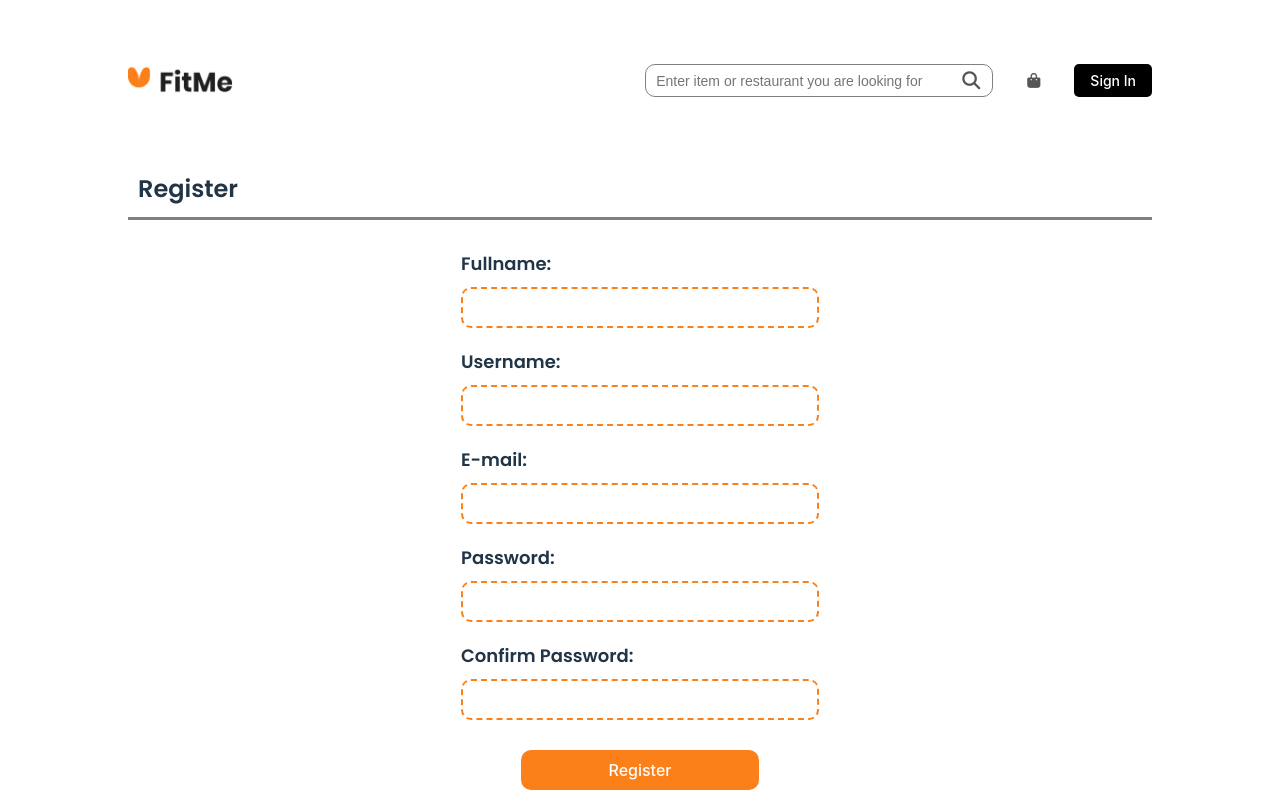
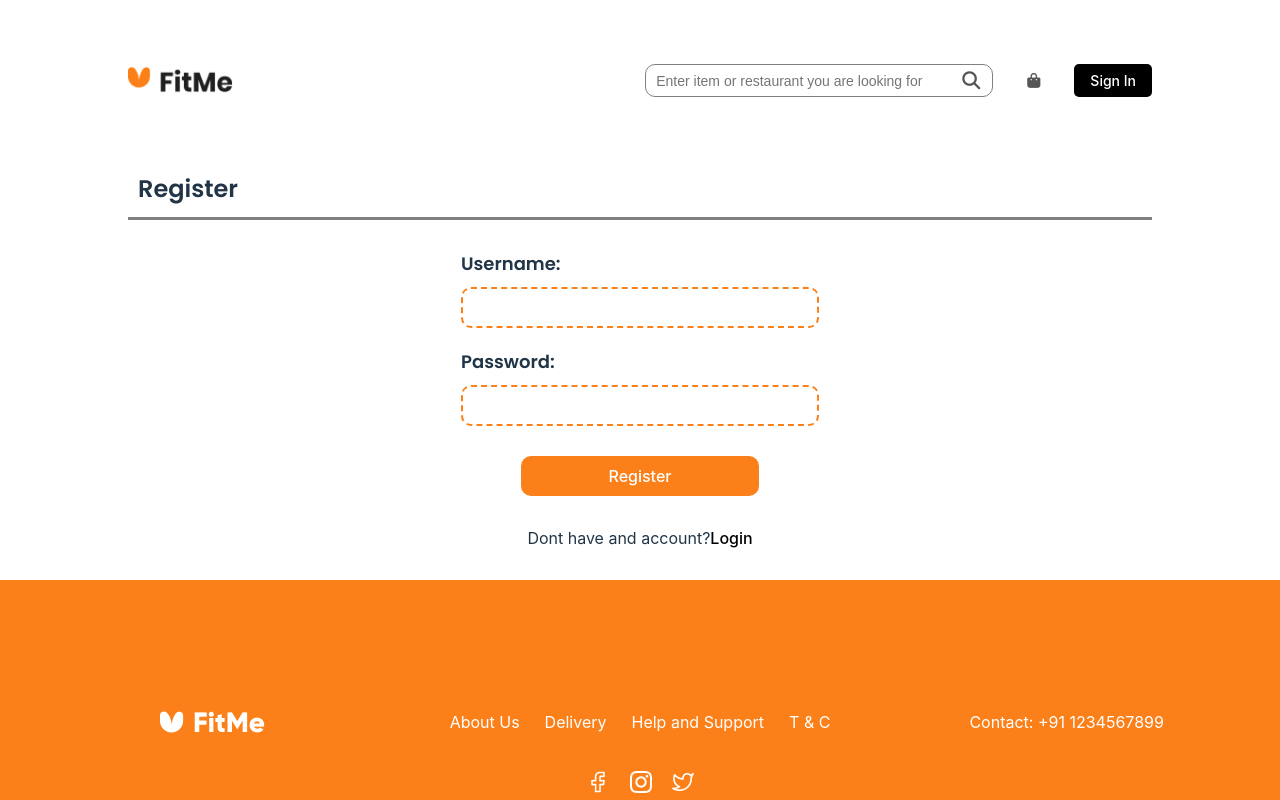
Before and after one commit to AndressaARodrigues/fitme, a React (Vite) app: page /register in a window 1280 px wide. Shown: the top 800 px of the page. Built offline with nearby package versions, Linux system fonts and the light colour scheme.

Commit message:
Ajustes Register

```diff
--- a/src/UI/Button.tsx
+++ b/src/UI/Button.tsx
@@ -2,13 +2,12 @@ import React from 'react';
 import './Button.css';
 
 interface ButtonProps {
-  onClick: () => void;
   children: React.ReactNode;
 }
 
-const Button: React.FC<ButtonProps> = ({ onClick, children }) => {
+const Button: React.FC<ButtonProps> = ({ children }) => {
   return (
-    <button className='ui-button' onClick={onClick}>
+    <button className='ui-button' >
       {children}
     </button>
   );
--- a/src/components/AuthForm.tsx
+++ b/src/components/AuthForm.tsx
@@ -52,7 +52,7 @@ const AuthForm: React.FC<AuthFormProps> = ({ title, successMessage, onSubmit, fi
                 />
               </div>
             ))}
-            <Button onClick={handleAuth}>{title}</Button>
+            <Button>{title}</Button>
           </form>
         )}
       </div>
--- a/src/pages/Home.tsx
+++ b/src/pages/Home.tsx
@@ -8,9 +8,9 @@ import ImageBanana from '../assets/banana.png';
 import ImageMaca from '../assets/maca.png';
 import RestaurantImage from '../assets/Restaurant1.png';
 import RestaurantCard from '../components/RestaurantCard';
-import './Home.css';
 import LoadingSpinner from '../components/LoadingSpinner';
 import OrangeText from '../UI/OrangeText';
+import './Home.css';
 
 interface Restaurant {
   node: {
--- a/src/pages/Login.tsx
+++ b/src/pages/Login.tsx
@@ -1,42 +1,41 @@
 import { useState } from 'react';
 import { NavLink } from 'react-router-dom';
 //import Axios from 'axios';
-import AuthForm from '../components/AuthForm';
 import Footer from '../components/Footer';
+import Button from '../UI/Button';
 import './Login.css';
 
 const Login: React.FC = () => {
-  const [username, setUsername] = useState('');
-  const [password, setPassword] = useState('');
-
-  const handleLogin = async() => {
-    // Lógica de autenticação para login
-
-  };
-
-  const fields = [
-    {
-      label: 'Usuário',
-      type: 'text',
-      value: username,
-      onChange: setUsername,
-    },
-    {
-      label: 'Senha',
-      type: 'password',
-      value: password,
-      onChange: setPassword,
-    },
-  ];
+  const [username, setUsername] = useState("");
+  const [password, setPassword] = useState("");
+  const buttonText = "Login";
 
   return (
     <>
-      <AuthForm
-        title="Login"
-        successMessage="Usuário logado com sucesso!"
-        onSubmit={handleLogin}
-        fields={fields}
-      />
+      <div className='containerTitle'>
+        <h2>Login</h2>
+      </div>
+      <div className='formContainer'>
+        <form>
+          <div className='formFieldsContainer'>
+            <label>Username:</label>
+            <input
+              type='text'
+              value={username}
+              onChange={(e) => setUsername(e.target.value)}
+            />
+           </div>
+          <div className='formFieldsContainer'>
+            <label>Password:</label>
+            <input
+              type='password'
+              value={password}
+              onChange={(e) => setPassword(e.target.value)}
+            />
+          </div>
+          <Button>{buttonText}</Button>
+        </form>
+      </div>
       <p className='register-message'>Dont have and account?<NavLink to="/register">Register</NavLink></p>
       <Footer/>
     </>
--- a/src/pages/Register.css
+++ b/src/pages/Register.css
@@ -11,3 +11,83 @@
       text-decoration: none;
       color:#000000;
   }
+
+  /* */
+
+  .containerTitle {
+    height: 56px;
+    margin: 0 8rem;
+    border-bottom: 3px solid #808080;
+    display: flex;
+    align-items: center;
+   /* width: 1093px;*/
+  }
+
+  h2 {
+    font-family: 'Poppins', sans-serif;
+    padding-left: 10px;
+  }
+
+  .formContainer {
+    padding-top: 20px;
+    display: flex;
+    justify-content: center;
+    align-items: center;
+  }
+
+  form {
+    display: flex;
+    flex-direction: column;
+  }
+
+  .formFieldsContainer {
+    display: flex;
+    align-items: flex-start;
+    flex-direction: column;
+    gap: 10px;
+    margin: 10px 0;
+  }
+
+  label {
+    font-family: 'Poppins', sans-serif;
+    font-size: 18px;
+  }
+
+  .formFieldsContainer input {
+    width: 350px;
+    height: 35px;
+    border-radius: 10px;
+    border: 2px dashed #fc8019;
+    outline: none;
+  }
+
+  @media (max-width: 1107px) {
+    .containerTitle {
+      margin: 0 4rem;
+    }
+  }
+
+  @media (max-width: 600px) {
+    .containerTitle {
+      margin: 0 2rem;
+    }
+  }
+
+  @media (max-width: 500px) {
+    .formFieldsContainer input {
+      width: 250px;
+    }
+
+    label {
+      font-size: 16px;
+    }
+  }
+
+  @media (max-width: 360px) {
+    .formFieldsContainer input {
+      width: 200px;
+    }
+    label {
+      font-size: 14px;
+    }
+  }
--- a/src/pages/Register.tsx
+++ b/src/pages/Register.tsx
@@ -1,66 +1,103 @@
 import React, { useState } from 'react';
 import { NavLink } from 'react-router-dom';
-//import Axios from 'axios';
-import AuthForm from '../components/AuthForm';
+import axios from 'axios';
 import Footer from '../components/Footer';
 import './Register.css';
+import Button from '../UI/Button';
 
 const Register: React.FC = () => {
-  const [fullName, setFullName] = useState('');
+  const buttonText = "Register";
   const [username, setUsername] = useState('');
-  const [email, setEmail] = useState('');
   const [password, setPassword] = useState('');
-  const [confirmPassword, setConfirmPassword] = useState('');
+  const [usernameError, setUsernameError] = useState("");
+  const [passwordError, setPasswordError] = useState("");
 
-  const handleRegister = async() => {
-    // Lógica de registro com os dados do formulário
+  const handleRegistration = () => {
+    if (username.trim() === '') {
+      setUsernameError('Username is required');
+      return;
+    }
 
+    if (password.trim() === '') {
+      setPasswordError('Password is required');
+      return;
+    }
+
+    const headers = {
+      'X-Parse-Application-Id': 'DSiIkHz2MVbCZutKS7abtgrRVsiLNNGcs0L7VsNL',
+      'X-Parse-Master-Key': '0cpnqkSUKVkIDlQrNxameA6OmjxmrA72tsUMqVG9',
+      'X-Parse-Client-Key': 'zXOqJ2k44R6xQqqlpPuizAr3rs58RhHXfU7Aj20V',
+      'Content-Type': 'application/json',
+    };
+
+    const data = {
+      query: `
+        mutation SignUp($username: String!, $password: String!) {
+          signUp(input: {
+            fields: {
+              username: $username
+              password: $password
+            }
+          }){
+            viewer{
+              user{
+                id
+                createdAt
+              }
+              sessionToken
+            }
+          }
+        }
+      `,
+      variables: {
+        username: username,
+        password: password,
+      },
+    };
+
+    axios
+    .post("https://parseapi.back4app.com/graphql", data, { headers })
+    .then((response) => {
+      console.log("User created:", response.data);
+      alert(`Registration successful!\nResponse:\n${JSON.stringify( response.data, null, 2 )}`);
+    })
+    .catch((error) => {
+      console.error("Registration error:", error);
+      alert(`Registration failed: ${error.response.data.error}`);
+    });
   };
 
-  const fields = [
-    {
-      label: 'Fullname',
-      type: 'text',
-      value: fullName,
-      onChange: setFullName,
-    },
-    {
-      label: 'Username',
-      type: 'text',
-      value: username,
-      onChange: setUsername,
-    },
-    {
-      label: 'E-mail',
-      type: 'email',
-      value: email,
-      onChange: setEmail,
-    },
-    {
-      label: 'Password',
-      type: 'password',
-      value: password,
-      onChange: setPassword,
-    },
-    {
-      label: 'Confirm Password',
-      type: 'password',
-      value: confirmPassword,
-      onChange: setConfirmPassword,
-    },
-  ];
-
   return (
-    <div>
-      <AuthForm
-        title="Register"
-        successMessage="Usuário registrado com sucesso!"
-        onSubmit={handleRegister}
-        fields={fields}
-      />
-      <p className='login-message'>Already have an account? <NavLink to="/login">Login</NavLink></p>
+    <>
+      <div className='containerTitle'>
+        <h2>Register</h2>
+      </div>
+      <div className='formContainer'>
+        <form onSubmit={handleRegistration}>
+          <div className='formFieldsContainer'>
+            <label>Username:</label>
+            <input
+              type='text'
+              value={username}
+              onChange={(e) => setUsername(e.target.value)}
+            />
+            {usernameError && <p className='error'>{usernameError}</p>}
+          </div>
+          <div className='formFieldsContainer'>
+            <label>Password:</label>
+            <input
+              type='password'
+              value={password}
+              onChange={(e) => setPassword(e.target.value)}
+            />
+            {passwordError && <p className='error'>{passwordError}</p>}
+          </div>
+          <Button>{buttonText}</Button>
+        </form>
+      </div>
+      <p className='register-message'>Dont have and account?<NavLink to="/login">Login</NavLink></p>
       <Footer />
-    </div>
+    </>
   );
 };
 
```
